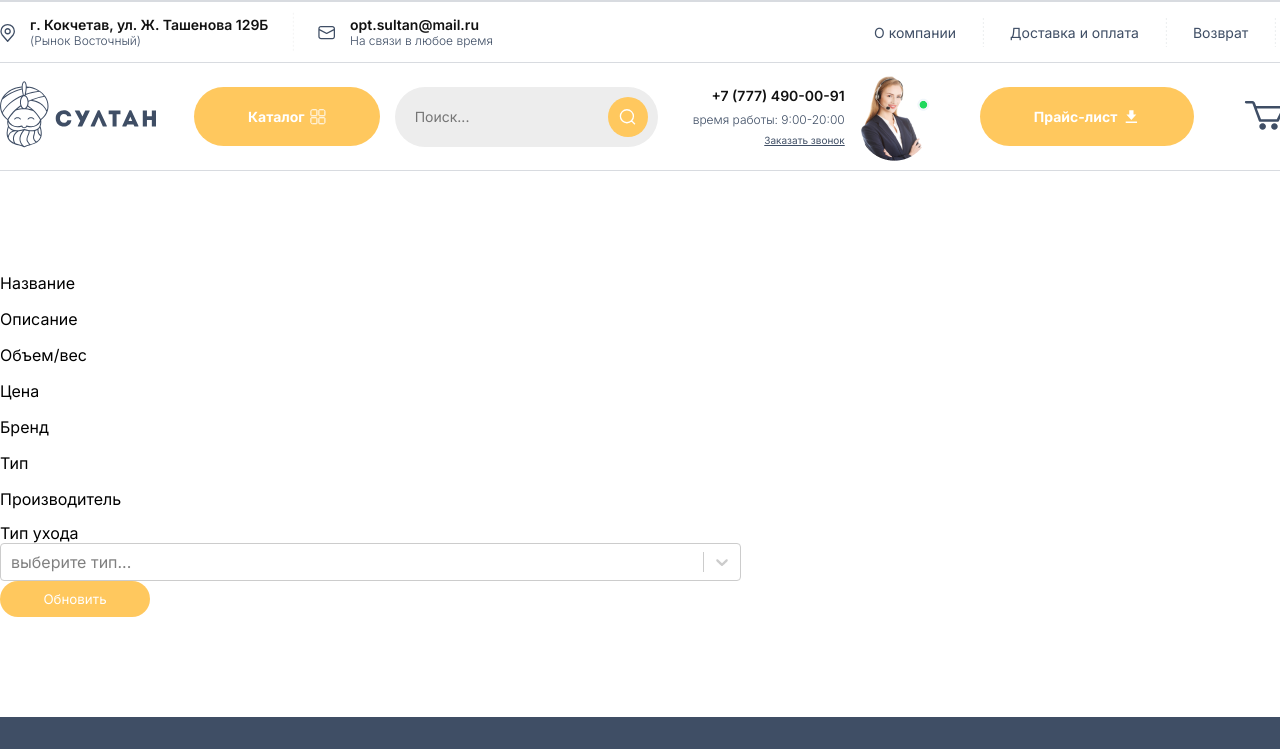
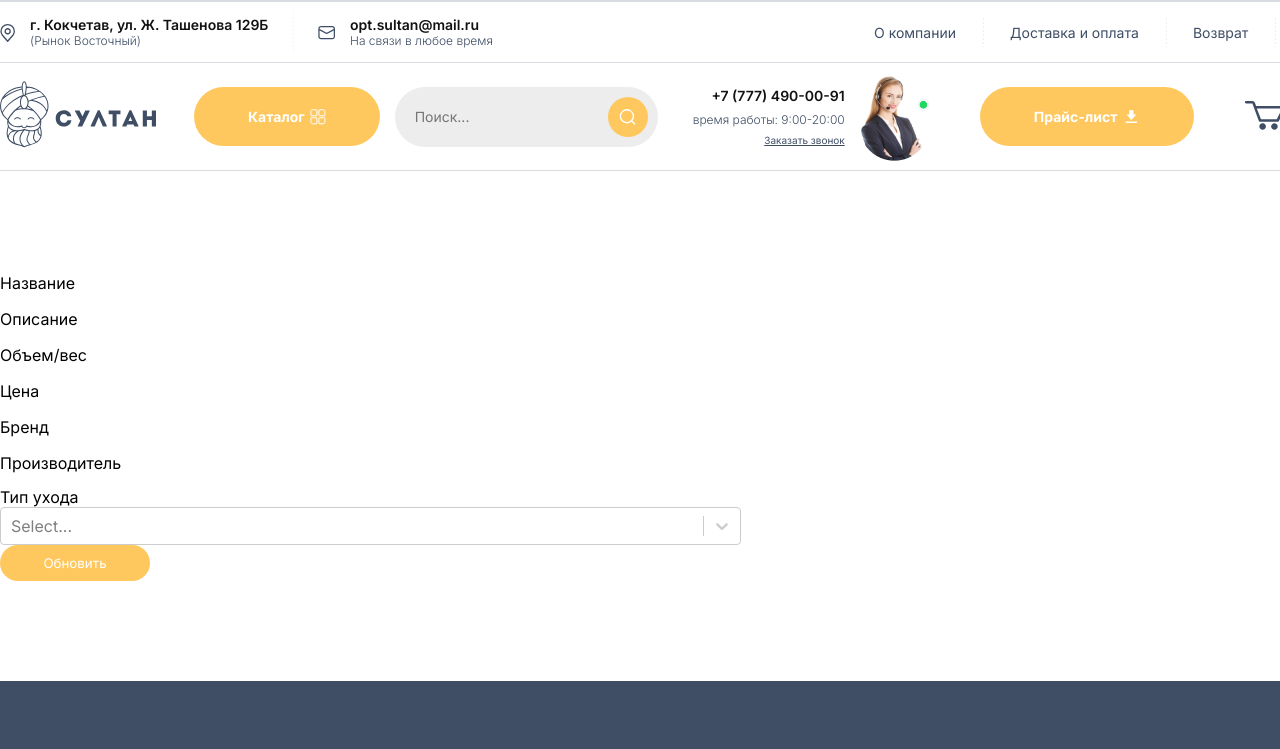
Before and after one commit to bryzgalovAlexander/homework_5_store, a React (Create React App) app: page /editMode in a window 1280 px wide. Shown: the top 749 px of the page. Built offline with nearby package versions, Linux system fonts and the light colour scheme.

Commit message:
admin panel multiple types added

```diff
--- a/package.json
+++ b/package.json
@@ -12,6 +12,7 @@
     "@types/react": "^18.0.28",
     "@types/react-dom": "^18.0.11",
     "@types/react-redux": "^7.1.25",
+    "@types/react-select": "^5.0.1",
     "react": "^18.2.0",
     "react-dom": "^18.2.0",
     "react-redux": "^8.0.5",
--- a/src/App.tsx
+++ b/src/App.tsx
@@ -7,7 +7,7 @@ import CatalogBanner from "./components/catalogBanner/catalogBanner";
 import Basket from "./components/basket/basket";
 import CardInfo from "./components/catalog/cardInfo/cardInfo";
 import {useAppDispatch, useAppSelector} from "./hooks/redux";
-import {ICard} from "./models/types";
+import {ICard, IOption} from "./models/types";
 import { setCheckboxes, setSelectCards, showAllCards, updateTotal,} from "./store/reducers/Slice";
 import MobileHeader from "./components/header/mobileHeader/mobileHeader";
 import MobileFooter from "./components/footer/mobileFooter/mobileFooter";
@@ -19,7 +19,6 @@ function App() {
 
     // @ts-ignore
     const info: ICard =  useAppSelector(state => state.reducer.info)
-    let data: ICard[] = useAppSelector(state => state.reducer.data)
     const basket = useAppSelector(state => state.reducer.basket)
     const dispatch = useAppDispatch();
 
@@ -48,7 +47,9 @@ function App() {
                     </>
                 }/>
                 <Route path={'/admin'} element={<Admin/>}/>
-                <Route path={'/editMode'} element={<EditPage/>}/>
+                <Route path={'/editMode'} element={<
+                    // @ts-ignore
+                    EditPage/>}/>
                 <Route path={'/catalog'} element={ <Catalog/> }/>
                 <Route path={'/basket'} element={ <Basket/> }/>
                 <Route path={`/card-info/${info.barcode}`} element={<CardInfo {...info}/> }
--- a/src/components/admin/editPage/editPage.tsx
+++ b/src/components/admin/editPage/editPage.tsx
@@ -3,34 +3,17 @@ import {useAppDispatch, useAppSelector} from "../../../hooks/redux";
 import {Link} from "react-router-dom";
 import {adminUpdateCard} from "../../../store/reducers/Slice";
 import './editPage.css'
-import Select from "react-select/base";
-
+import {IOption} from "../../../models/types";
+import Select from "react-select";
 
 const EditPage = () => {
 
     const adminEditMode = useAppSelector(store => store.reducer.adminEditMode)
-    const options = useAppSelector(store => store.reducer.selectCards)
+    const selectCards = useAppSelector(store => store.reducer.selectCards)
     const dispatch = useAppDispatch()
-    const [types, setTypes] = useState<any>([''])
-    const isMultiTypes = true
+    const [types, setTypes] = useState([])
 
-    const getTypesValue = () => {
-      if (types) {
-          // @ts-ignore
-          return isMultiTypes ? options.filter(item => types.indexOf(item.value) >= 0)
-              // @ts-ignore
-              : options.find(item => item.value === types)
-      } else {
-          return isMultiTypes ? [] : ''
-      }
-    }
-
-    const onChange = (newValue: any) => {
-        // @ts-ignore
-        setTypes(isMultiTypes ? newValue.map(item => item.value) : newValue.value)
-    }
-
-
+    const options = selectCards.map(selectCard => ({value: selectCard.name, label: selectCard.name}))
 
     const [editCard, setEditCard] = useState({
         ...adminEditMode,
@@ -43,6 +26,15 @@ const EditPage = () => {
         description: adminEditMode.description
     })
 
+    const handleOption = (selections: IOption[]) => {
+        // @ts-ignore
+        setEditCard({...editCard, type: selections.map(item => item.value)});
+    };
+
+    console.log(editCard)
+    console.log(types)
+
+
     return (
         <div className={'container'}>
             <div className={'edit-page-box'} key={adminEditMode.barcode}>
@@ -54,7 +46,6 @@ const EditPage = () => {
                         className={'edit-page-input'}
                     />
                 </div>
-
                 <div>
                     Описание
                     <input
@@ -88,12 +79,7 @@ const EditPage = () => {
                     />
                 </div>
                 <div>
-                    Тип
-                    <input
-                        onChange={(event) => setEditCard({...editCard, type: event.target.value})}
-                        placeholder={editCard.type}
-                        className={'edit-page-input'}
-                    />
+
                 </div>
                 <div>
                     Производитель
@@ -104,18 +90,12 @@ const EditPage = () => {
                 </div>
                 <div>
                     Тип ухода
-
-                    < // @ts-ignore
-                        Select
-                        placeholder={'выберите тип...'}
-                            onChange={onChange}
+                    <Select
+                        placeholder={editCard.type}
+                        isMulti
+                        options={options}
                         // @ts-ignore
-                            value={getTypesValue()}
-                            options={options}
-                            isMultiTypes={isMultiTypes}
-                    >
-
-                    </Select>
+                        onChange={handleOption}/>
                 </div>
                 <Link to={'/admin'}>
                     <button onClick={() => dispatch(adminUpdateCard(editCard))} className={'admin__button'}>
--- a/src/components/catalog/card/card.css
+++ b/src/components/catalog/card/card.css
@@ -1,5 +1,7 @@
 .card {
-  height: 444px;
+  display: flex;
+  justify-content: center;
+  align-items: flex-end;
   width: 266px;
   background: #FFFFFF;
   box-shadow: 0 14px 39px -11px rgba(0, 0, 0, 0.06);
--- a/src/components/catalog/card/card.scss
+++ b/src/components/catalog/card/card.scss
@@ -1,5 +1,7 @@
 .card {
-  height: 444px;
+  display: flex;
+  justify-content: center;
+  align-items: flex-end;
   width: 266px;
   background: #FFFFFF;
   box-shadow: 0 14px 39px -11px rgba(0, 0, 0, 0.06);
--- a/src/components/catalog/catalog.tsx
+++ b/src/components/catalog/catalog.tsx
@@ -1,6 +1,6 @@
 import React, {useEffect} from 'react';
 import './catalog.css';
-import  './selectCards/selectCards.css'
+import './selectCards/selectCards.css'
 import Filter from "./filter/filter";
 import Card from "./card/card";
 import {ICard} from "../../models/types";
@@ -73,24 +73,17 @@ const Catalog = () => {
                         </div>
                     </div>
                     <div className={'select-cards-box'}>
-                        {/*<button
-                            onClick={() => dispatch(showAllCards())}
-                            className={'select-card'}
-                        >
-                            Все
-                        </button>*/}
-                        {selectCards.map( cardName =>
-                                <button
-                                    key={cardName}
-                                    className={ 'select-card' }
-                                    onClick={() => {
-
+                        {selectCards.map(cardName =>
+                            <button
+                                key={cardName.name}
+                                className={cardName.isChecked ? 'select-card__selected' : 'select-card'}
+                                onClick={() => {
                                     dispatch(setDataBySelectCards(cardName))
                                 }}
-                                >
-                                    {cardName.split(' ').slice(0, 1)}<br/>
-                                    {cardName.split(' ').slice(1).join(' ')}
-                                </button>
+                            >
+                                {cardName.name.split(' ').slice(0, 1)}<br/>
+                                {cardName.name.split(' ').slice(1).join(' ')}
+                            </button>
                         )}
                     </div>
                     <div className={'catalog__filter-card-box'}>
@@ -103,8 +96,7 @@ const Catalog = () => {
                         {countOfPages.map(countOfPage =>
                             <button
                                 className={'catalog__paginate-button'}
-                                onClick={() => dispatch(paginate(countOfPage))}
-                            >
+                                onClick={() => dispatch(paginate(countOfPage))}>
                                 {countOfPage}
                             </button>
                         )}
--- a/src/components/catalog/filter/filter.tsx
+++ b/src/components/catalog/filter/filter.tsx
@@ -56,8 +56,8 @@ const Filter = () => {
                     )}
                 </div>
                 <div className={'filter__select-cards'}>
-                    {selectCards.map(item =>
-                        <div key={item} className={'filter__select-card'}>{item}</div>
+                    {selectCards.map( card =>
+                        <div key={card.name} className={'filter__select-card'}>{card.name}</div>
                     )}
                 </div>
             </div>
--- a/src/store/reducers/Slice.ts
+++ b/src/store/reducers/Slice.ts
@@ -1,4 +1,4 @@
-import {ICard, IBasket, IStoreState} from "../../models/types";
+import {ICard, IBasket, IStoreState, ISelectCard} from "../../models/types";
 import {createSlice, PayloadAction,} from "@reduxjs/toolkit";
 import db from '../../db.json';
 import selectCards from "../../components/catalog/selectCards/selectCards";
@@ -231,28 +231,32 @@ export const slice = createSlice({
             state.list = state.data
 
         },
-        setDataBySelectCards(state, action: PayloadAction<string>) {
+        setDataBySelectCards(state, action: PayloadAction<ISelectCard>) {
 
             state.data = data
 
             // типы карточек добавляются в selectCardsOn массив
-            if (state.selectedCardsOn.includes(action.payload)) {
-                state.selectedCardsOn = state.selectedCardsOn.filter(item => item !== action.payload)
+            if (state.selectedCardsOn.includes(action.payload.name)) {
+                state.selectCards.map(item => item.name === action.payload.name ? item.isChecked = !action.payload.isChecked : item)
+                state.selectedCardsOn = state.selectedCardsOn.filter(item => item !== action.payload.name)
             } else {
-                state.selectedCardsOn.push(action.payload)
+                state.selectCards.map(item => item.name === action.payload.name ? item.isChecked = !action.payload.isChecked : item)
+                state.selectedCardsOn.push(action.payload.name)
             }
 
+            state.selectedCardsOn.map(item => item === action.payload.name ? item : '')
+
             state.data = state.data.filter(item =>
-
                 Array.isArray(item.type) ?
-                    item.type[0].includes(action.payload) || item.type[1].includes(action.payload)
-                    : item.type.includes(state.selectedCardsOn.toString()))
+                    item.type[0].includes(action.payload.name) || item.type[1].includes(action.payload.name)
+                    : item.type.includes(state.selectedCardsOn.toString())
+            )
 
         },
         setSelectCards(state) {
             const allCards = state.data.map((card: ICard) => card.type).flat()
-            const uniqueCards = allCards.filter((value, index, array) => array.indexOf(value) === index);
-            state.selectCards = uniqueCards
+            const uniqueCards = allCards.filter( (value, index, array) => array.indexOf(value) === index);
+            state.selectCards = uniqueCards.map( (value: string) =>  ({name: value, isChecked: false}))
         },
     }
 })
```
Also changed, not shown: src/models/types.ts (+13 -1 lines), 1 other file (tests, documents, lock files or other folders).
